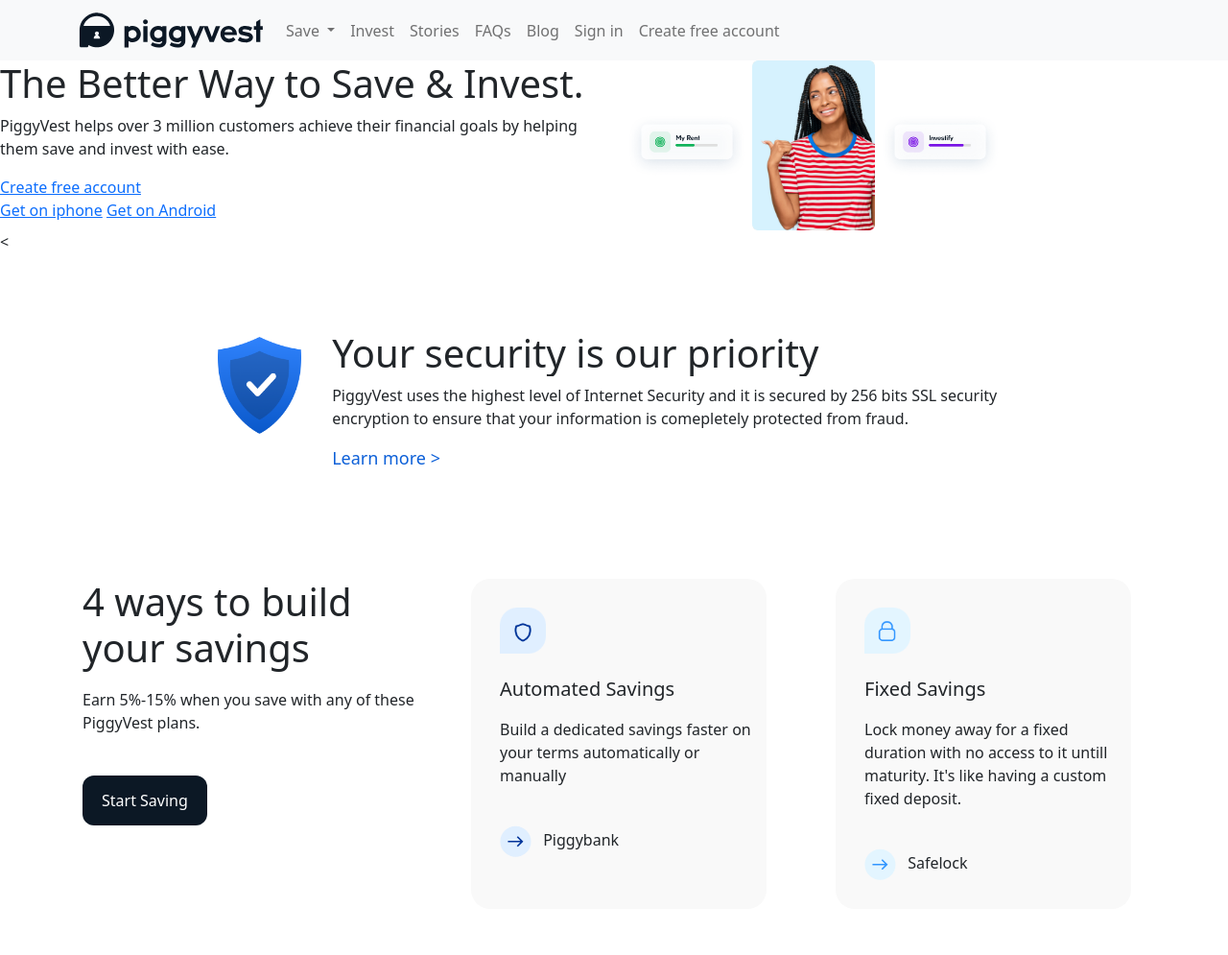
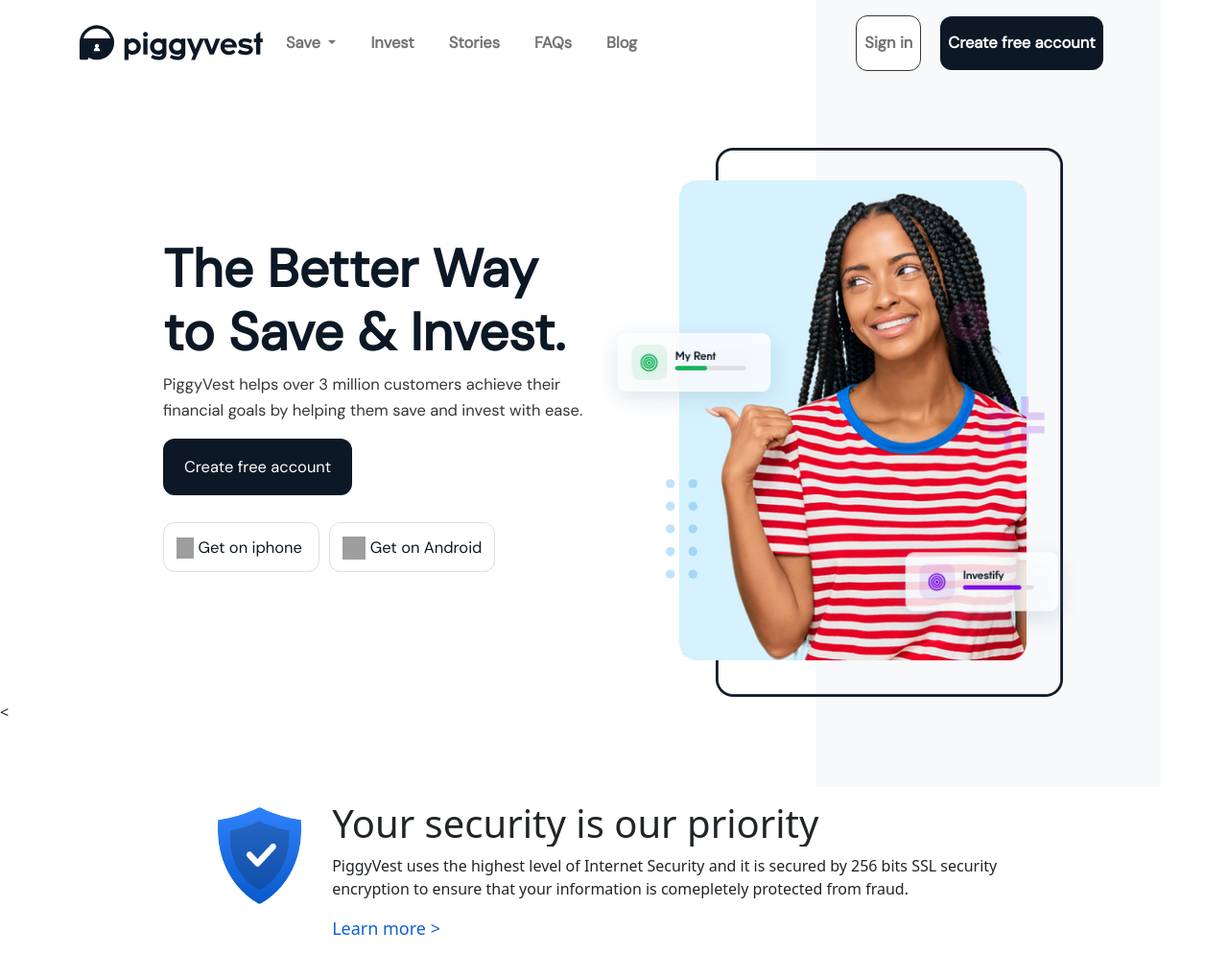
Before and after one commit to Christiano112/PiggyVest-Clone, a website: page index.html in a window 1280 px wide. Shown: the top 995 px of the page at 96% size. Drawn offline with nearby package versions, Linux system fonts and the light colour scheme; grey boxes are pictures that could not be loaded.

Commit message:
Section 1 update
- Added javascript for the navigation bar scroll function
- Had issues with hover function of sign in and create account in navbar

```diff
--- a/JS/script.js
+++ b/JS/script.js
@@ -16,3 +16,16 @@
         scrollTime = setTimeout('testimonialScroll()', 35);
     }
 }
+
+//navigation bar scroll function
+
+window.onscroll = () => {scrollNavbar()};
+
+scrollNavbar = () => {
+    const navBar = document.getElementById("navBar");
+    if (document.documentElement.scrollTop > 50) {
+        navBar.classList.add("scroll");
+    } else {
+        navBar.classList.remove("scroll");
+    }
+}
--- /dev/null
+++ b/assets/css/index.css
@@ -0,0 +1,239 @@
+@import url('https://fonts.googleapis.com/css2?family=DM+Sans&display=swap');
+
+header, .header{
+    font-family: 'DM Sans', sans-serif;
+    font-size: 16.5px;
+    line-height: 27.2px;
+    color: #363636;
+}
+
+.theme-dark{
+    background: linear-gradient(90deg,#fff,#fff 66.5%,#f8f9fa 0,#f8f9fa 94.5%,#fff 0,#fff 0);
+    height: 820px;
+    position: absolute;
+    top: 0;
+    width: 100%;
+    z-index: -1000;
+}
+
+.navbar{
+    position: fixed;
+    top: 0;
+    width: 100%;
+    height: 90px;
+    background-color: hsla(0, 0%, 100%, 0);
+    padding: 10px 10px;
+    z-index: 1000;
+}
+
+.scroll{
+    background-color: hsl(0, 0%, 100%);
+    box-shadow: 0px -2px 10px #ada9a9;
+}
+
+section.header{
+    width: 80%;
+    margin: 0 auto;
+}
+
+.navbar-nav{
+    align-items: center;
+    justify-content: space-between;
+    column-gap: 20px;
+}
+
+.nav-item{
+    font-family: 'DM Sans', sans-serif;
+    font-weight: 700;
+}
+
+.signIn{
+    margin-left: 200px;
+    white-space: nowrap;
+    border: 1px solid #363636;
+    border-radius: 12px;
+    background-color: white;
+    padding: 14px 40px;
+}
+
+.signIn:hover{
+    border: 1px solid #0d60d8;
+    color: #0d60d8;
+}
+
+.navCreateAcct{
+    display: block;
+    color: #fff;
+    text-decoration: none;
+    padding: 14px 40px;
+    border-radius: 12px;
+    background-color: #0c1825;
+}
+
+.createAcct:hover{
+    background-color: #0d60d8!important;
+    transition: .8s;
+}
+
+section.header{
+    margin-top: 150px;
+}
+
+.row-head{
+    margin: auto;
+}
+
+@media screen and (max-width: 1000px) {
+    .navbar{
+        width: 100vw;
+    }
+    ul.navbar-nav{
+        background-color: #fff;
+        padding-bottom: 700px;
+    }
+    a.nav-link{
+        color: #0c1825;
+    }
+
+    .nav-item{
+        margin-bottom: 30px;
+    }
+    .signIn{
+        margin: auto;
+        width: 80vw;
+        text-align: center;
+    }
+    .navCreateAcct{
+        width: 80vw;
+        color: #fff;
+        padding: 14px 40px;
+        border-radius: 12px;
+        background-color: #0c1825;
+        text-align: center!important;
+    }
+    section.header{
+        width: 100%;
+        padding: 0;
+    }
+    .row-head{
+        flex-direction: column;
+        justify-items: center;
+        padding: 0 auto;
+        margin: 0 auto;
+    }
+    .header__text{
+        width: 90%;
+        margin: 100px 0;
+        text-align: center;
+    }
+    .createAcct{
+        margin: auto;
+    }
+    .header__img{
+        margin-left: -100px;
+    }
+}
+
+section.header .header__text{
+    max-width: 500px;
+    padding: 0 15px;
+    margin-top: -50px;
+}
+
+section.header h1{
+    font-size: 55px;
+    font-weight: 700;
+    color: #0c1825;
+}
+
+.createAcct{
+    display: block;
+    width: fit-content;
+    color: #fff;
+    text-decoration: none;
+    padding: 16px 22px;
+    margin-bottom: 40px;
+    border-radius: 12px;
+    background-color: #0c1825;
+}
+
+.createAcct:hover{
+    background-color: #0d60d8;
+    color: #fff;
+    transition: .8s;
+}
+
+.downldBtn{
+    font: 14px;
+    text-decoration: none;
+    color: #0c1825;
+    background-color: hsla(0, 0%, 100%, 0);
+    padding: 14.5px 13px;
+    border: 1px solid #ddd;
+    border-radius: 12px;
+    margin-top: 40px;
+    margin-right: 10px;
+}
+
+.downldBtn:hover{
+    transition: .8s;
+    color: #0c1825;
+    border: 1px solid #0c1825;
+}
+
+.row-head{
+    min-height: 580.188px;
+    align-items: center;
+    padding: 0 15px;
+}
+
+.header__img{
+    padding: 0 15px;
+    position: relative;
+    justify-content: center;
+}
+
+.rect{
+    width: 362px;
+    height: 572px;
+    position: relative;
+    left: 20%;
+}
+
+.headerImg{
+    width: 362px;
+    height: 500px;
+    position: absolute;
+    left: 14%;
+    top: 6%;
+}
+
+.card{
+    width: 215px;
+    height: 116.266px;
+    background-color: hsla(0, 0%, 100%, 0);
+    border: none;
+    position: absolute;
+}
+
+.card1{
+    top: 30%;
+    left: -5%;
+}
+
+.card2{
+    top: 70%;
+    left: 57%;
+}
+
+.circleHeaderIcon{
+    position: absolute;
+    top: 28%;
+    left: 72%;
+}
+
+.dotHeaderIcon{
+    position: absolute;
+    top: 60%;
+    left: 11.2%;
+}
--- a/index.html
+++ b/index.html
@@ -20,6 +20,7 @@
     <link rel="stylesheet" href="assets\css\styles.css" />
     <link rel="stylesheet" href="ego-part.css" />
     <link rel="stylesheet" href="security.css" />
+    <link rel="stylesheet" href="./assets/css/index.css">
     <!-- <link rel="stylesheet" href="index.css"> -->
     <link
       rel="shortcut icon"
@@ -31,8 +32,9 @@
 
   <body class="home">
     <header>
+      <div class="bg theme-dark"></div>
       <nav
-        class="navbar navbar-expand-lg navbar-light bg-light d-flex flex-wrap"
+       id="navBar" class="navbar navbar-expand-lg navbar-light d-flex flex-wrap"
       >
         <div class="container">
           <a class="navbar-brand active" aria-current="page" href="#"
@@ -90,13 +92,13 @@
               </li>
 
               <li class="nav-item">
-                <a class="nav-link" href="login.html" target="_blank"
+                <a class="nav-link signIn" href="login.html" target="_blank"
                   >Sign in</a
                 >
               </li>
 
               <li class="nav-item">
-                <a class="nav-link" href="register.html" target="_blank"
+                <a class="nav-link navCreateAcct text-white" href="register.html" target="_blank"
                   >Create free account</a
                 >
               </li>
@@ -106,33 +108,66 @@
       </nav>
     </header>
 
-    <section class="containerheader">
-      <div class="row">
+    <section class="container header">
+      <div class="row row-head">
         <div class="header__text col-md-6">
           <h1>The Better Way to Save & Invest.</h1>
           <p>
             PiggyVest helps over 3 million customers achieve their financial
             goals by helping them save and invest with ease.
           </p>
-          <a href="./register.html" target="_blank" class="nav__register--btn"
+          <a href="./register.html" target="_blank" class="nav__register--btn createAcct"
             >Create free account</a
           >
           <div>
             <!-- apple icon and ply store icon needs to be added -->
-            <a href="">Get on iphone</a>
-            <a href="">Get on Android</a>
+            <a class="downldBtn" href="">
+              <img src="https://storage.googleapis.com/piggyvestwebsite/piggywebsite2020/apple_icon_32ccc572ff/apple_icon_32ccc572ff.svg" alt="download-apple" width="18" height="22">
+              Get on iphone
+            </a>
+            <a class="downldBtn" href="">
+              <img src="https://storage.googleapis.com/piggyvestwebsite/piggywebsite2020/google_icon_9867fc9be6/google_icon_9867fc9be6.svg" alt="download-google" width="24" height="24">
+              Get on Android
+            </a>
           </div>
         </div>
 
         <div class="header__img col-md-6">
-          <!-- 2 svgs are missing -->
-          <img src="./Images/card1.png" alt="card1" style="width: 8rem" />
-          <img
-            src="./Images/headerImg.png"
-            alt="header image"
-            style="width: 8rem"
-          />
-          <img src="./Images/card2.png" alt="card2" style="width: 8rem" />
+          <img class="rect"  src="./Images/rect.png" alt="rect">
+          <img class="headerImg" src="./Images/headerImg.png" alt="header image"/>
+          <img class="card card1" src="./Images/card1.png" alt="card1"/>
+          <img class="card card2" src="./Images/card2.png" alt="card2"/>
+
+          <svg
+            class="circleHeaderIcon"
+            width="41"
+            height="41"
+            viewBox="0 0 46 46"
+            fill="none"
+            xmlns="http://www.w3.org/2000/svg"
+            style="transform: translate(0px, 0px); opacity: 1">
+            <circle cx="23" cy="23" r="15.5" stroke="#E7439C" stroke-opacity="0.15" stroke-width="15"></circle>
+           </svg>
+          <svg class="dotHeaderIcon" width="33" height="108" viewBox="0 0 35 110" fill="none" xmlns="http://www.w3.org/2000/svg" style="transform: translate(0px, 0px); opacity: 1;">
+            <circle cx="5" cy="5" r="5" fill="#2295F2" fill-opacity="0.28"></circle>
+            <circle cx="5" cy="30" r="5" fill="#2295F2" fill-opacity="0.28"></circle>
+            <circle cx="5" cy="55" r="5" fill="#2295F2" fill-opacity="0.28"></circle>
+            <circle cx="5" cy="80" r="5" fill="#2295F2" fill-opacity="0.28"></circle>
+            <circle cx="5" cy="105" r="5" fill="#2295F2" fill-opacity="0.28"></circle>
+            <circle cx="30" cy="5" r="5" fill="#2295F2" fill-opacity="0.28"></circle>
+            <circle cx="30" cy="30" r="5" fill="#2295F2" fill-opacity="0.28"></circle>
+            <circle cx="30" cy="55" r="5" fill="#2295F2" fill-opacity="0.28"></circle>
+            <circle cx="30" cy="80" r="5" fill="#2295F2" fill-opacity="0.28"></circle>
+            <circle cx="30" cy="105" r="5" fill="#2295F2" fill-opacity="0.28"></circle>
+          </svg>
+          <svg class="crossHeaderIcon" width="75" height="75" viewBox="0 0 80 80" fill="none" xmlns="http://www.w3.org/2000/svg" style="transform: translate(0px, 0px); opacity: 1;">
+            <g opacity="0.2">
+              <path d="M34.5601 36.8001H8.64014V28.4001H26.2401V10.5601H34.5601V36.8001Z" fill="#7913E5"></path>
+              <path d="M72.1602 36.8001H46.2402V10.5601H54.5602V28.4001H72.1602V36.8001Z" fill="#7913E5"></path>
+              <path d="M35.6798 69.6001H27.3598V51.7601H9.75977V43.3601H35.6798V69.6001Z" fill="#7913E5"></path>
+              <path d="M54.5602 69.6001H46.2402V43.3601H72.1602V51.7601H54.5602V69.6001Z" fill="#7913E5"></path>
+            </g>
+          </svg>
         </div>
       </div>
     </section>
```
